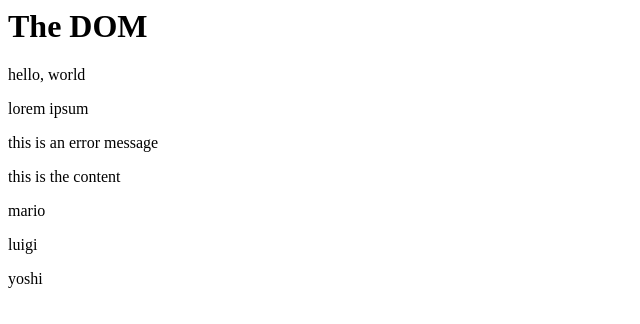
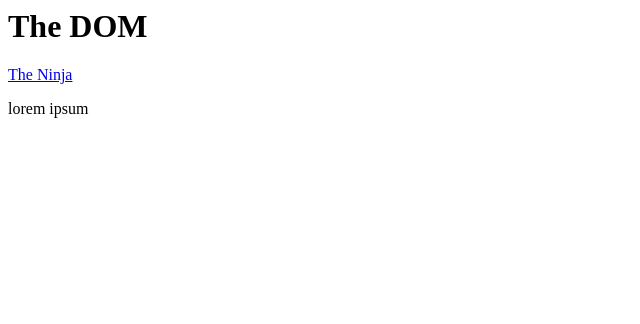
Before and after one commit to it-spectre-ru/modern-javascript, a plain HTML site: page chapter_6_Dom/index.html in a window 1280 px wide. Shown: the whole page, without its empty margins (0-640 px from the left). Drawn offline with Linux system fonts and the light colour scheme.

Commit message:
getting & setting attributes

```diff
--- a/chapter_6_Dom/index.html
+++ b/chapter_6_Dom/index.html
@@ -8,17 +8,11 @@
 </head>
 
 <body>
-  <h1 id="page-title">The DOM</h1>
+  <h1>The DOM</h1>
 
-  <div>
-    <p>hello, world</p>
-    <p>lorem ipsum</p>
-    <p>this is an error message</p>
-  </div>
+  <a href="https://www.google.com">Link to somewhere cool...</a>
 
-  <div class="content">
-    <p>this is the content</p>
-  </div>
+  <p class="error">lorem ipsum</p>
 
   <script src="sandbox.js"></script>
 </body>
--- a/chapter_6_Dom/sandbox.js
+++ b/chapter_6_Dom/sandbox.js
@@ -1,22 +1,11 @@
-const para = document.querySelector('p')
+const link = document.querySelector('a')
 
-// console.log(para.innerText)
-// para.innerText = 'ninjas are awesome!'
+console.log(link.getAttribute('href'))
+link.setAttribute('href', 'https://www')
+link.innerText = 'The Ninja'
 
-const paras = document.querySelectorAll('p');
 
-// paras.forEach(para => {
-//   console.log(para.innerText)
-//   para.innerText += ' new text'
-// })
+const mssg = document.querySelector('p')
 
-const content = document.querySelector('.content')
-
-// console.log(content.innerHTML)
-// content.innerHTML += '<H2> This is a new H2</H2>'
-
-const people = ['mario', 'luigi', 'yoshi']
-
-people.forEach(person => {
-  content.innerHTML += `<p>${person}</p>`
-})
+console.log(mssg.getAttribute('class'))
+mssg.setAttribute('class', 'success')
```
